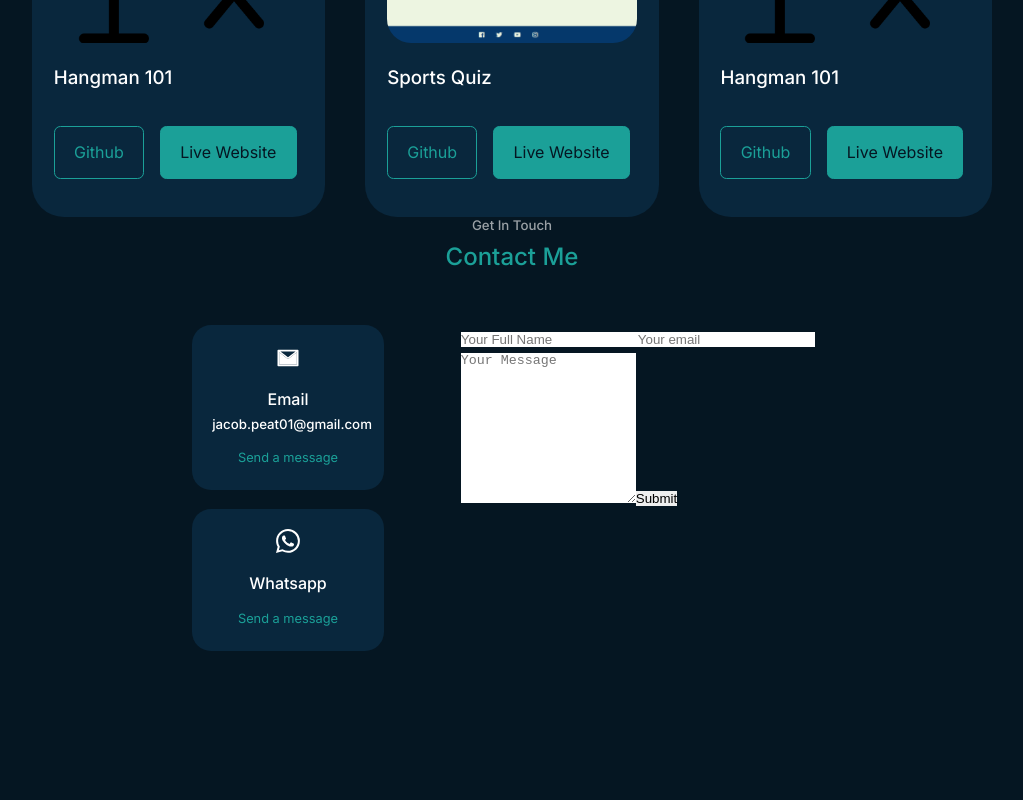
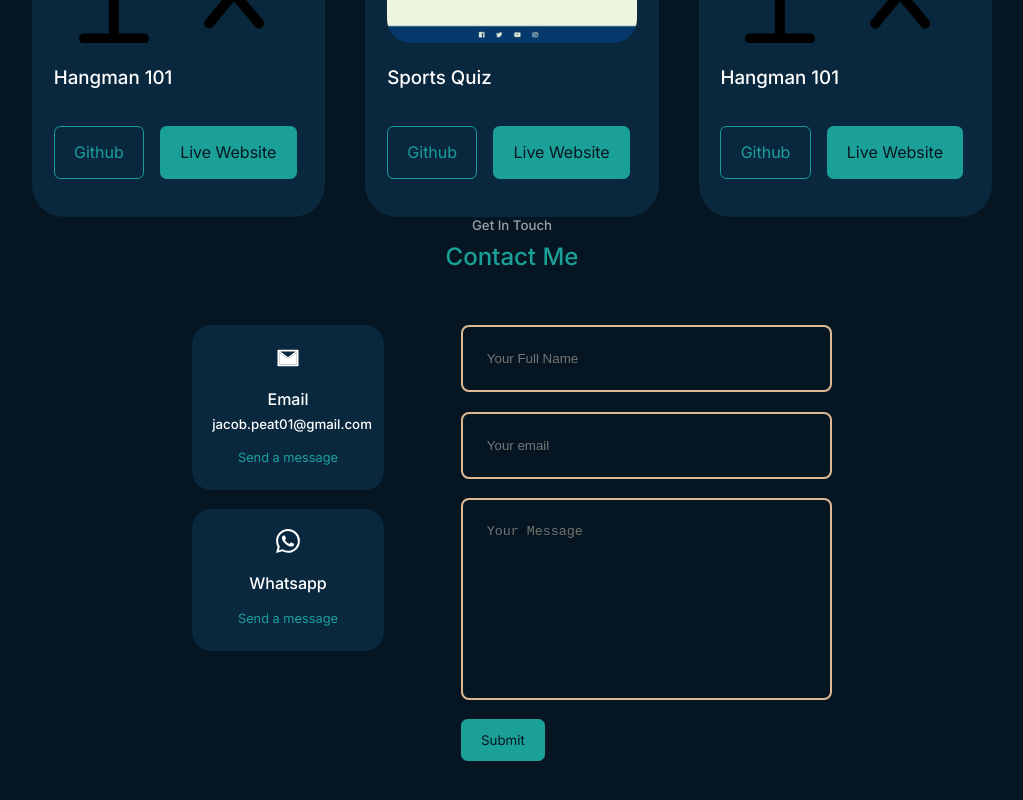
Before and after one commit to jjconway23/react-portfolio, a React (Create React App) app: page / in a window 1280 px wide. Shown: the part 1770-2570 px from the top of the page, without its empty margins (128-1151 px from the left). Before the commit the page ends 2421 px from the top, so only its background shows below. Built offline with nearby package versions, Linux system fonts and the light colour scheme.

Commit message:
Install emailjs package, set up useRef and create onsubmit function for form.

```diff
--- a/package.json
+++ b/package.json
@@ -6,6 +6,7 @@
     "@testing-library/jest-dom": "^5.16.4",
     "@testing-library/react": "^13.3.0",
     "@testing-library/user-event": "^13.5.0",
+    "emailjs-com": "^3.2.0",
     "react": "^18.1.0",
     "react-dom": "^18.1.0",
     "react-icons": "^4.3.1",
--- a/src/components/contact/Contact.jsx
+++ b/src/components/contact/Contact.jsx
@@ -1,9 +1,24 @@
-import React from 'react';
+import React, { useRef } from 'react';
 import "./contact.css";
-import {AiTwotoneMail} from "react-icons/ai"
-import {BsWhatsapp} from "react-icons/bs"
+import {AiTwotoneMail} from "react-icons/ai";
+import {BsWhatsapp} from "react-icons/bs";
+import emailjs from "emailjs-com";
 
 const Contact = () => {
+  const form = useRef();
+
+  const sendEmail = (e) => {
+    e.preventDefault();
+
+    emailjs.sendForm('YOUR_SERVICE_ID', 'YOUR_TEMPLATE_ID', form.current, 'YOUR_PUBLIC_KEY')
+      .then((result) => {
+          console.log(result.text);
+      }, (error) => {
+          console.log(error.text);
+      });
+  };
+
+
   return (
     <section id="contact">
         <h5>Get In Touch</h5>
@@ -23,11 +38,11 @@ const Contact = () => {
                 <a href="https://api.whatsapp.com/send?phone+447538521490" target="_blank">Send a message</a>
             </article>
           </div>
-          <form action="">
-            <input type="text" name="name" id="" placeholder='Your Full Name' required/>
-            <input type="email" name="email" placeholder="Your email" id="" />
-            <textarea name="message" id=""rows="10" placeholder="Your Message"required></textarea>
-            <button clasName="btn btn-primary"type="submit">Submit</button>
+          <form action="" className='flex'>
+            <input type="text" name="name"  placeholder='Your Full Name' required/>
+            <input type="email" name="email" placeholder="Your email"  />
+            <textarea name="message" rows="10" placeholder="Your Message"required></textarea>
+            <button className="btn btn-primary" type="submit">Submit</button>
           </form>
         </div>
 
--- a/src/components/contact/contact.css
+++ b/src/components/contact/contact.css
@@ -1,3 +1,6 @@
+#contact{
+    height: 80vh;
+}
 .container.contact__container {
     width: 50%;
     display: grid;
@@ -33,3 +36,18 @@
 .contact__option h5 {
     columns: var(--color-light);
 }
+
+/* Form */
+form{
+    flex-direction: column;
+    gap: 1.2rem;
+}
+input,textarea {
+    width: 100%;
+    padding: 1.5rem;
+    border-radius:0.5rem;
+    background: transparent;
+    border: 2px solid var(--color-primary-variant);
+    resize: none;
+    color: #fff
+}
```
Also changed, not shown: 1 other file (tests, documents, lock files or other folders).
